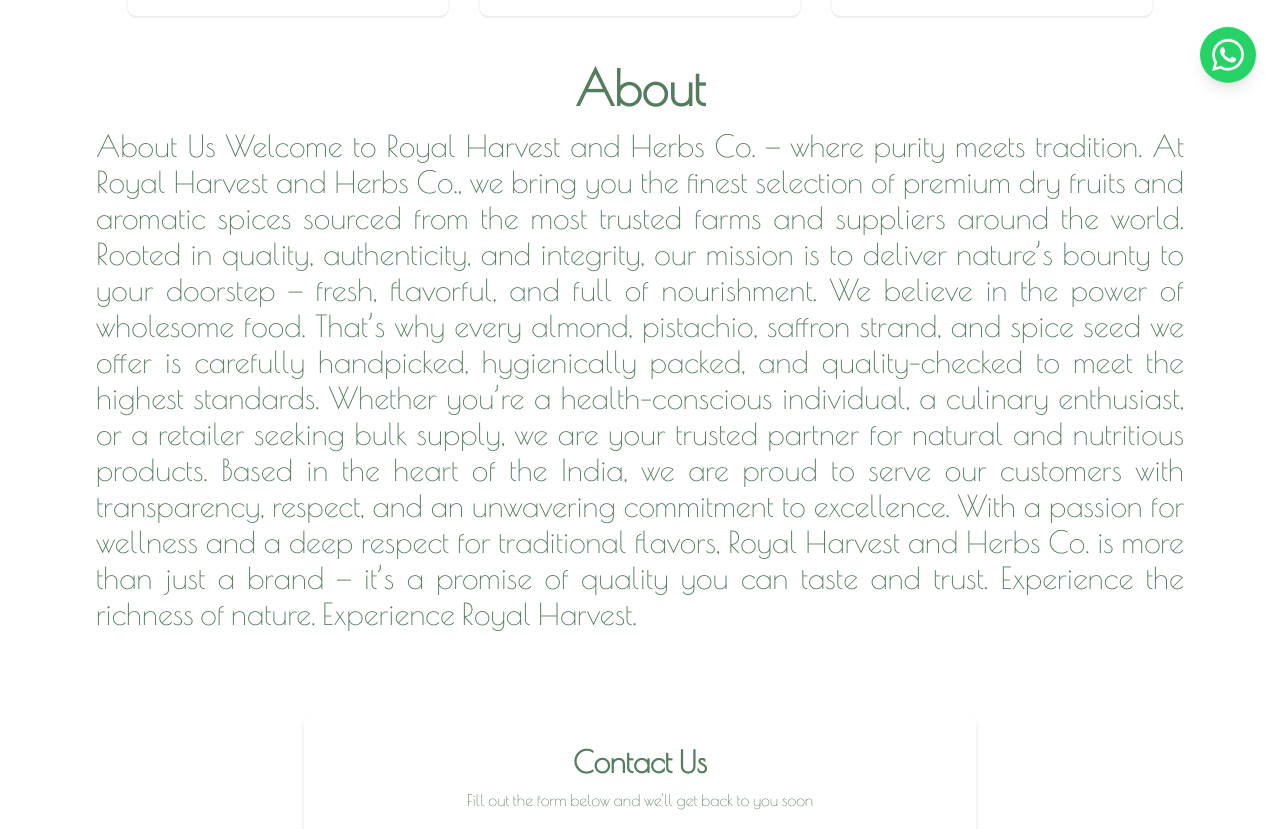
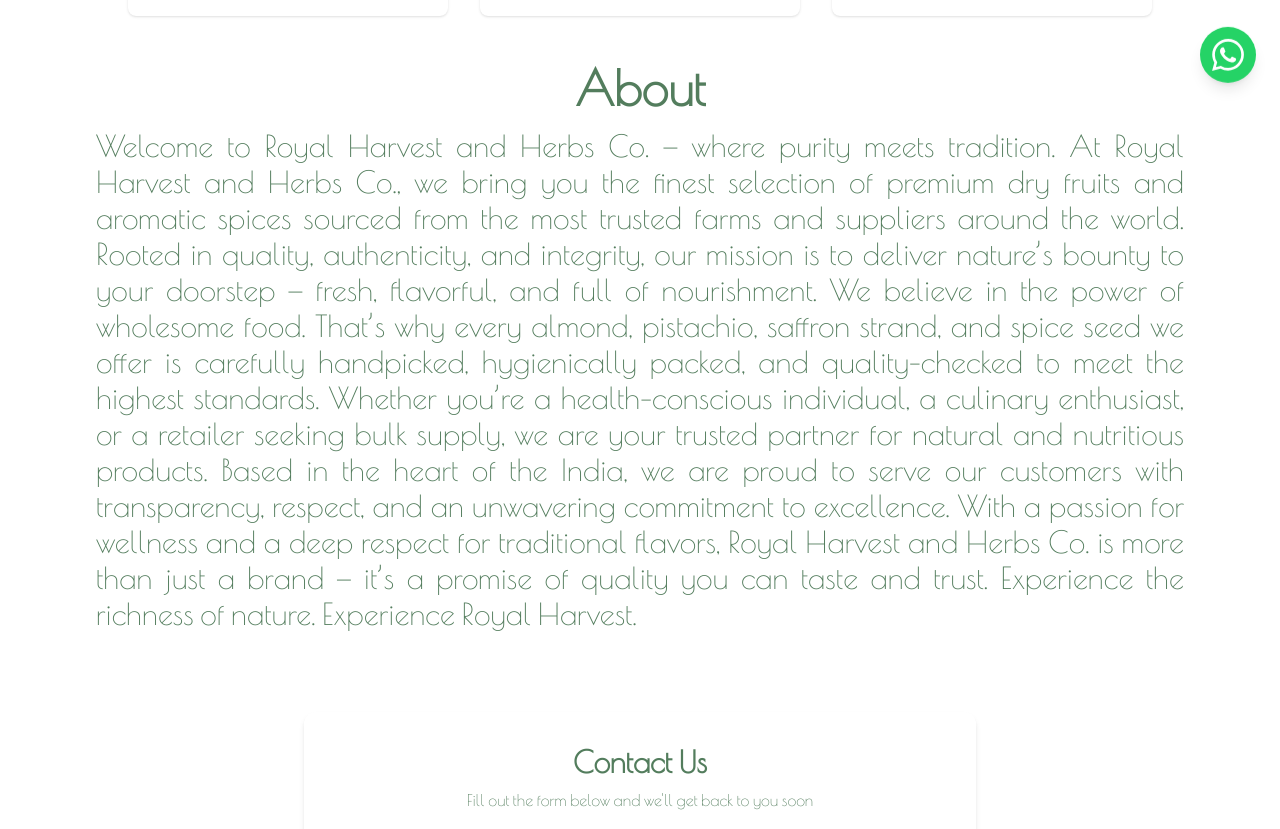
Before and after one commit to Minaj0/royal-harvest, a React (Vite) app: page / in a window 1280 px wide. Shown: the part 680-1509 px from the top of the page. Built offline with nearby package versions, Linux system fonts and the light colour scheme.

Commit message:
changed about us

```diff
--- a/src/components/About.jsx
+++ b/src/components/About.jsx
@@ -7,7 +7,6 @@
                 <div className="hero-content flex flex-col justify-center lg:px-20">
                     <h1 className='text-4xl lg:text-5xl font-bold font-main text-sec'>About</h1>
                     <p className='text-sec font-main text-justify lg:text-3xl'>
-                        About Us
                         Welcome to Royal Harvest and Herbs Co. — where purity meets tradition.
                         At Royal Harvest and Herbs Co., we bring you the finest selection of premium dry fruits and aromatic spices sourced from the most trusted farms and suppliers around the world. Rooted in quality, authenticity, and integrity, our mission is to deliver nature’s bounty to your doorstep — fresh, flavorful, and full of nourishment.
                         We believe in the power of wholesome food. That’s why every almond, pistachio, saffron strand, and spice seed we offer is carefully handpicked, hygienically packed, and quality-checked to meet the highest standards. Whether you’re a health-conscious individual, a culinary enthusiast, or a retailer seeking bulk supply, we are your trusted partner for natural and nutritious products.
```
